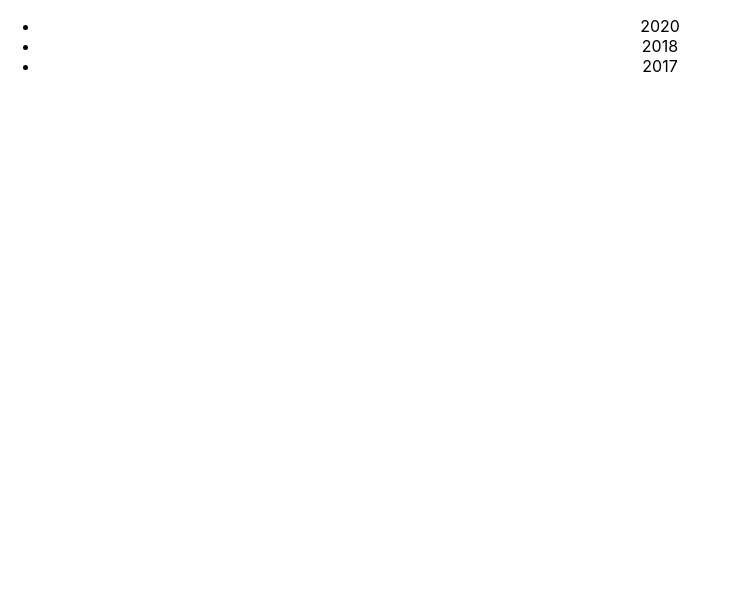
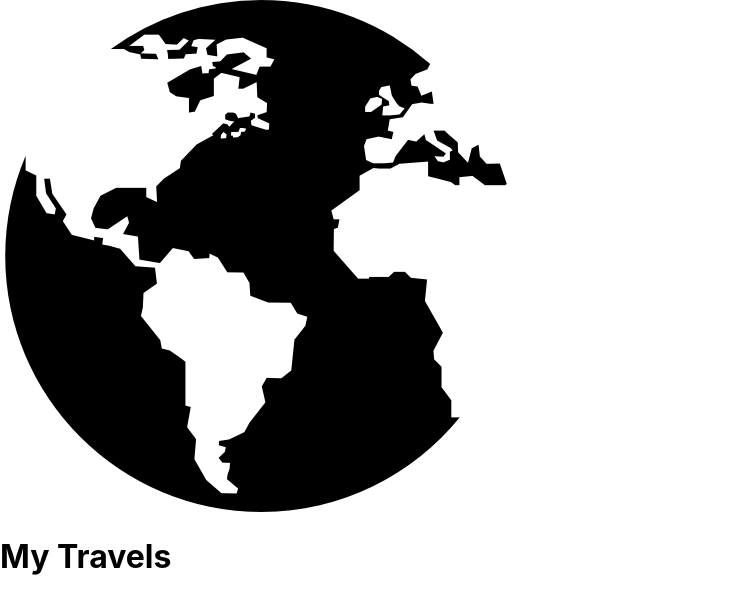
Before and after one commit to Salgado3/Travel-Blog, a React (Create React App) app: page / in a window 1280 px wide. Shown: the top 614 px of the page, without its empty margins (0-740 px from the left). Built offline with nearby package versions, Linux system fonts and the light colour scheme.

Commit message:
created image folder, updated navbar. set sample data file

```diff
--- a/src/App.css
+++ /dev/null
@@ -1,38 +0,0 @@
-.App {
-  text-align: center;
-}
-
-.App-logo {
-  height: 40vmin;
-  pointer-events: none;
-}
-
-@media (prefers-reduced-motion: no-preference) {
-  .App-logo {
-    animation: App-logo-spin infinite 20s linear;
-  }
-}
-
-.App-header {
-  background-color: #282c34;
-  min-height: 100vh;
-  display: flex;
-  flex-direction: column;
-  align-items: center;
-  justify-content: center;
-  font-size: calc(10px + 2vmin);
-  color: white;
-}
-
-.App-link {
-  color: #61dafb;
-}
-
-@keyframes App-logo-spin {
-  from {
-    transform: rotate(0deg);
-  }
-  to {
-    transform: rotate(360deg);
-  }
-}
--- a/src/App.js
+++ b/src/App.js
@@ -1,4 +1,3 @@
-import './App.css';
 import Navbar from './components/navBar';
 
 function App() {
--- a/src/components/navBar.js
+++ b/src/components/navBar.js
@@ -1,15 +1,12 @@
-
+import GlobePic from "../images/globe_navbar.png"
 
 
 function Navbar() {
 
     return(
         <div className="navbar">
-            <ul>
-            <li>2020</li>
-            <li>2018</li>
-            <li>2017</li>
-            </ul>
+            <img src={GlobePic} />
+            <h1>My Travels</h1>
 
         </div>
     )
--- a/src/index.css
+++ b/src/index.css
@@ -1,4 +1,9 @@
+* {
+  box-sizing: border-box;
+}
+
 body {
+
   margin: 0;
   font-family: -apple-system, BlinkMacSystemFont, 'Segoe UI', 'Roboto', 'Oxygen',
     'Ubuntu', 'Cantarell', 'Fira Sans', 'Droid Sans', 'Helvetica Neue',
```
Also changed, not shown: src/data.js (added, +13 -0 lines), src/images/globe_navbar.png (added).
